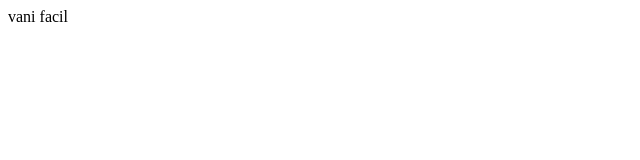
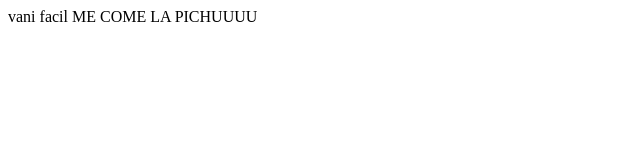
Before and after one commit to ivanlazartee/carpeta-1-git-hub, a plain HTML site: page index.html in a window 1280 px wide. Shown: the whole page, without its empty margins (0-640 px from the left). Drawn offline with Linux system fonts and the light colour scheme.

Commit message:
Update index.html

```diff
--- a/index.html
+++ b/index.html
@@ -6,6 +6,6 @@
     <title>Document</title>
 </head>
 <body>
-    vani facil
+    vani facil ME COME LA PICHUUUU
 </body>
 </html>
```
